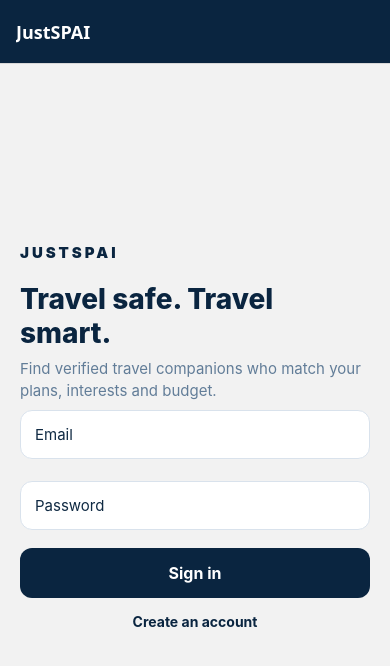
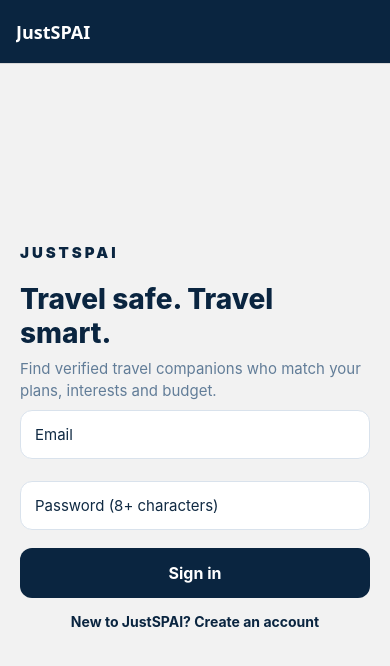
Before and after one commit to gaurav95-alt/tipmate, a React Native app: screen /AuthScreen in a window 390 px wide. Shown: the top 666 px of the page. Built offline with nearby package versions, Linux system fonts and the light colour scheme; no server answers.

Commit message:
Phase 9: connect frontend authentication to backend token storage for subscription access

```diff
--- a/src/screens/AuthScreen.js
+++ b/src/screens/AuthScreen.js
@@ -1,2 +1,41 @@
-import React,{useState}from'react';import{Text,TextInput,Pressable,StyleSheet,ScrollView,Alert}from'react-native';import{styles as b,COLORS}from'../theme';
-export default function AuthScreen({navigation}){const[email,setEmail]=useState('');const[password,setPassword]=useState('');const login=()=>{if(!email||!password){Alert.alert('Missing details','Please enter your email and password.');return}navigation.navigate('HomeScreen')};return <ScrollView contentContainerStyle={[b.content,{flexGrow:1,justifyContent:'center'}]}><Text style={s.logo}>JUSTSPAI</Text><Text style={b.title}>Travel safe. Travel smart.</Text><Text style={b.subtitle}>Find verified travel companions who match your plans, interests and budget.</Text><TextInput style={b.input} placeholder="Email" autoCapitalize="none" keyboardType="email-address" value={email} onChangeText={setEmail}/><TextInput style={b.input} placeholder="Password" secureTextEntry value={password} onChangeText={setPassword}/><Pressable style={b.button} onPress={login}><Text style={b.buttonText}>Sign in</Text></Pressable><Pressable style={s.secondary} onPress={()=>navigation.navigate('ProfileScreen')}><Text style={s.secondaryText}>Create an account</Text></Pressable></ScrollView>};const s=StyleSheet.create({logo:{fontSize:15,fontWeight:'900',letterSpacing:3,color:COLORS.navy,marginBottom:20},secondary:{padding:15,alignItems:'center'},secondaryText:{color:COLORS.navy,fontWeight:'700'}});
+import React, { useState } from 'react';
+import { Alert, Pressable, ScrollView, StyleSheet, Text, TextInput } from 'react-native';
+import { styles as b, COLORS } from '../theme';
+import { login, register } from '../services/api';
+
+export default function AuthScreen({ navigation }) {
+  const [mode, setMode] = useState('login');
+  const [name, setName] = useState('');
+  const [email, setEmail] = useState('');
+  const [password, setPassword] = useState('');
+  const [busy, setBusy] = useState(false);
+
+  const submit = async () => {
+    if (!email.trim() || !password) return Alert.alert('Missing details', 'Please enter your email and password.');
+    if (mode === 'register' && !name.trim()) return Alert.alert('Missing details', 'Please enter your name.');
+    if (password.length < 8) return Alert.alert('Password too short', 'Password must be at least 8 characters.');
+    setBusy(true);
+    try {
+      const data = mode === 'login' ? await login(email, password) : await register({ name, email, password });
+      if (mode === 'register') Alert.alert('Welcome to JustSPAI', 'Your 7-day free trial has started.');
+      navigation.replace('HomeScreen', { user: data.user });
+    } catch (error) {
+      Alert.alert(mode === 'login' ? 'Sign in failed' : 'Registration failed', error.message);
+    } finally { setBusy(false); }
+  };
+
+  return (
+    <ScrollView contentContainerStyle={[b.content, { flexGrow: 1, justifyContent: 'center' }]}>
+      <Text style={s.logo}>JUSTSPAI</Text>
+      <Text style={b.title}>Travel safe. Travel smart.</Text>
+      <Text style={b.subtitle}>Find verified travel companions who match your plans, interests and budget.</Text>
+      {mode === 'register' && <TextInput style={b.input} placeholder="Full name" value={name} onChangeText={setName} />}
+      <TextInput style={b.input} placeholder="Email" autoCapitalize="none" keyboardType="email-address" value={email} onChangeText={setEmail} />
+      <TextInput style={b.input} placeholder="Password (8+ characters)" secureTextEntry value={password} onChangeText={setPassword} />
+      <Pressable style={[b.button, busy && { opacity: 0.6 }]} disabled={busy} onPress={submit}><Text style={b.buttonText}>{busy ? 'Please wait…' : mode === 'login' ? 'Sign in' : 'Create account'}</Text></Pressable>
+      <Pressable style={s.secondary} onPress={() => setMode(mode === 'login' ? 'register' : 'login')}><Text style={s.secondaryText}>{mode === 'login' ? 'New to JustSPAI? Create an account' : 'Already have an account? Sign in'}</Text></Pressable>
+    </ScrollView>
+  );
+}
+
+const s = StyleSheet.create({ logo: { fontSize: 15, fontWeight: '900', letterSpacing: 3, color: COLORS.navy, marginBottom: 20 }, secondary: { padding: 15, alignItems: 'center' }, secondaryText: { color: COLORS.navy, fontWeight: '700', textAlign: 'center' } });
```
